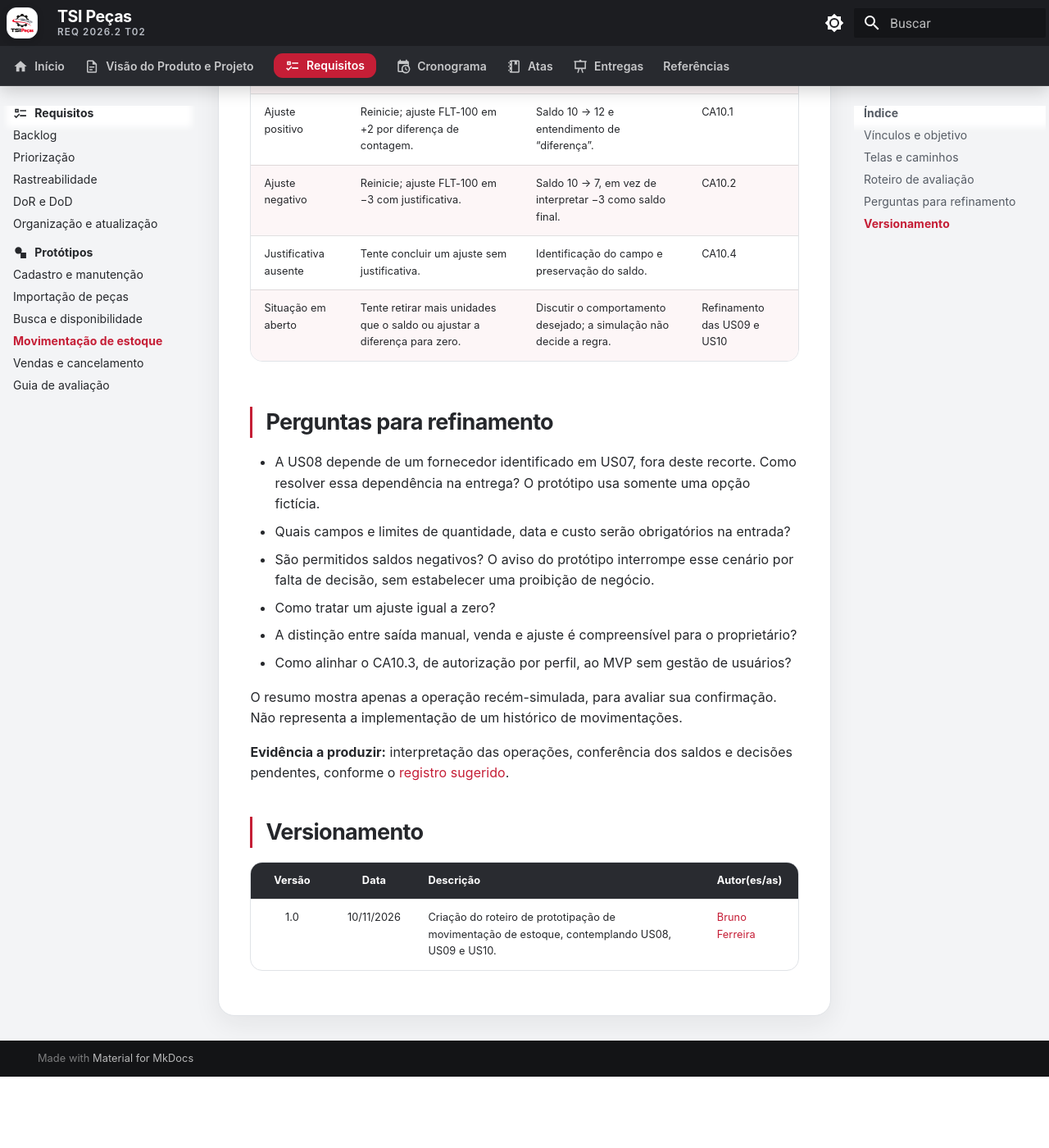
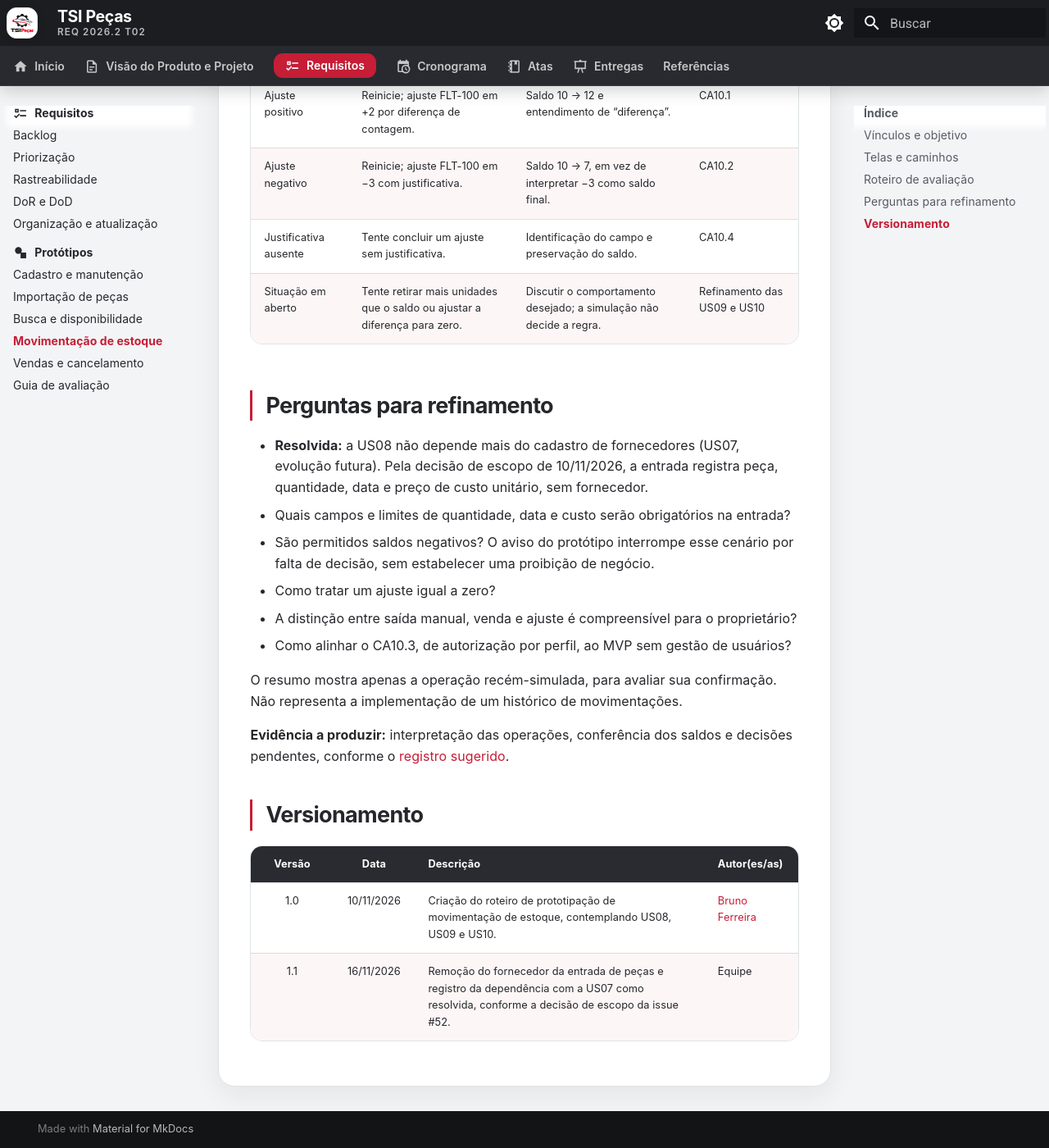
Before and after one commit to mdsreq-fga-unb/REQ-202562-T02-TSI-AutoPecas, an MkDocs documentation site: the page built from docs/prototipos/04-estoque.md, in a window 1280 px wide and 1400 px high, scrolled down 1121 px. Shown: the whole window at 82% size. Built offline with MkDocs 1.6.1 and Material for MkDocs 9.7.7, drawn with Linux system fonts in a browser that asks for light colours; comment, search, counter and statistics services are not loaded; before the commit the page ends 2434 px from its top, so only the background shows below that; some of the changed text lies outside the part shown.

Commit message:
docs: remove fornecedor do protótipo de entrada e alinha evidência ao MVP de 12 US (#52)

```diff
--- a/docs/prototipos/04-estoque.md
+++ b/docs/prototipos/04-estoque.md
@@ -40,8 +40,9 @@ flowchart LR
 
 ## Perguntas para refinamento
 
-- A US08 depende de um fornecedor identificado em US07, fora deste recorte. Como
-  resolver essa dependência na entrega? O protótipo usa somente uma opção fictícia.
+- **Resolvida:** a US08 não depende mais do cadastro de fornecedores (US07, evolução
+  futura). Pela decisão de escopo de 10/11/2026, a entrada registra peça, quantidade,
+  data e preço de custo unitário, sem fornecedor.
 - Quais campos e limites de quantidade, data e custo serão obrigatórios na entrada?
 - São permitidos saldos negativos? O aviso do protótipo interrompe esse cenário por
   falta de decisão, sem estabelecer uma proibição de negócio.
@@ -60,3 +61,4 @@ decisões pendentes, conforme o [registro sugerido](avaliacao.md#registro-sugeri
 | Versão | Data | Descrição | Autor(es/as) |
 | :----: | :--: | --- | --- |
 | 1.0 | 10/11/2026 | Criação do roteiro de prototipação de movimentação de estoque, contemplando US08, US09 e US10. | [Bruno Ferreira](https://github.com/brunnf) |
+| 1.1 | 16/11/2026 | Remoção do fornecedor da entrada de peças e registro da dependência com a US07 como resolvida, conforme a decisão de escopo da issue #52. | Equipe |
--- a/docs/prototipos/interface/prototype.js
+++ b/docs/prototipos/interface/prototype.js
@@ -5,7 +5,7 @@ const groups = {
   catalog: ['Grupo 01 · US01, US03, US05 e US06', 'Cadastro e manutenção', 'Organize a identificação da peça e suas aplicações.', 'Código duplicado no cadastro manual, formato do ano, edição das aplicações e efeito do status inativo ainda exigem refinamento.'],
   import: ['Grupo 02 · US02', 'Importação de peças', 'Explore a validação de uma planilha antes do cadastro em lote.', 'O modelo da planilha, códigos repetidos no arquivo e a política para lotes com erros estão em aberto. A demonstração não lê arquivos reais.'],
   search: ['Grupo 03 · US04 e US12', 'Busca e disponibilidade', 'Encontre a peça e confira a quantidade física disponível.', 'A demonstração usa um filtro por vez e correspondência parcial, como proposta de interação. A regra definitiva de busca e o saldo inicial precisam de validação.'],
-  stock: ['Grupo 04 · US08, US09 e US10', 'Movimentação de estoque', 'Registre entradas, saídas manuais e diferenças de inventário.', 'Fornecedor é uma opção fictícia pré-carregada: a dependência do cadastro de fornecedores permanece aberta. Limites dos campos, ajustes zero e saldo negativo precisam de decisão.'],
+  stock: ['Grupo 04 · US08, US09 e US10', 'Movimentação de estoque', 'Registre entradas, saídas manuais e diferenças de inventário.', 'A entrada registra quantidade, data e custo unitário, sem fornecedor, conforme a decisão de escopo de 10/11/2026. Limites dos campos, ajustes zero e saldo negativo precisam de decisão.'],
   sales: ['Grupo 05 · US15 e US16', 'Vendas e cancelamento', 'Registre os itens vendidos e confira o efeito no estoque.', 'Preço unitário e os três canais apresentados são propostas de interface, ainda a validar. Saldo insuficiente leva a um aviso de refinamento. A confirmação do cancelamento também é uma proposta de interação.'],
 };
 const seedParts = [
@@ -109,12 +109,12 @@ function renderSearch() {
 
 function renderStock() {
   const labels = { entry: 'Entrada de peças · US08', exit: 'Saída manual · US09', adjustment: 'Ajuste de inventário · US10' };
-  content.innerHTML = `<section class="card"><h2>Nova movimentação</h2><form id="stock-form"><div class="grid">${partSelect()}<label>Operação<select name="type" id="movement-type">${Object.entries(labels).map(([value, label]) => `<option value="${value}" ${value === movementType ? 'selected' : ''}>${label}</option>`).join('')}</select></label>${input(movementType === 'adjustment' ? 'Diferença de quantidade (+ ou −)' : 'Quantidade', 'quantity', '', 'type="number" step="1" required')}${movementType !== 'adjustment' ? input('Data da movimentação', 'date', '2026-11-10', 'type="date" required') : ''}${movementType === 'entry' ? `<label>Fornecedor de exemplo<select name="supplier"><option>Distribuidora exemplo</option></select><small>Opção fictícia para avaliar o fluxo; cadastro de fornecedores fora deste protótipo.</small></label>${input('Preço de custo unitário (R$)', 'cost', '', 'type="number" step="0.01" min="0" required')}` : `<label class="full">${movementType === 'adjustment' ? 'Justificativa' : 'Motivo'}<textarea name="reason" required></textarea></label>`}</div><p class="balance">${getPart().balance} <small>unidades antes da operação</small></p>${movementType === 'adjustment' ? '<p class="muted">Informe a diferença, não o saldo final. Exemplo: saldo 10 e diferença −3 resultam em 7.</p>' : ''}<div class="actions"><button class="primary" type="submit">Simular movimentação</button></div></form></section>`;
+  content.innerHTML = `<section class="card"><h2>Nova movimentação</h2><form id="stock-form"><div class="grid">${partSelect()}<label>Operação<select name="type" id="movement-type">${Object.entries(labels).map(([value, label]) => `<option value="${value}" ${value === movementType ? 'selected' : ''}>${label}</option>`).join('')}</select></label>${input(movementType === 'adjustment' ? 'Diferença de quantidade (+ ou −)' : 'Quantidade', 'quantity', '', 'type="number" step="1" required')}${movementType !== 'adjustment' ? input('Data da movimentação', 'date', '2026-11-10', 'type="date" required') : ''}${movementType === 'entry' ? `${input('Preço de custo unitário (R$)', 'cost', '', 'type="number" step="0.01" min="0" required')}` : `<label class="full">${movementType === 'adjustment' ? 'Justificativa' : 'Motivo'}<textarea name="reason" required></textarea></label>`}</div><p class="balance">${getPart().balance} <small>unidades antes da operação</small></p>${movementType === 'adjustment' ? '<p class="muted">Informe a diferença, não o saldo final. Exemplo: saldo 10 e diferença −3 resultam em 7.</p>' : ''}<div class="actions"><button class="primary" type="submit">Simular movimentação</button></div></form></section>`;
 }
 
 function renderMovementResult(part, before, quantity, fields) {
   const labels = { entry: 'Entrada', exit: 'Saída manual', adjustment: 'Ajuste de inventário' };
-  const detail = movementType === 'entry' ? `${escapeHtml(fields.date)} · ${escapeHtml(fields.supplier)} · Custo unitário ${money(Math.round(Number(fields.cost) * 100))}` : `${movementType === 'exit' ? `${escapeHtml(fields.date)} · ` : ''}${escapeHtml(fields.reason)}`;
+  const detail = movementType === 'entry' ? `${escapeHtml(fields.date)} · Custo unitário ${money(Math.round(Number(fields.cost) * 100))}` : `${movementType === 'exit' ? `${escapeHtml(fields.date)} · ` : ''}${escapeHtml(fields.reason)}`;
   content.innerHTML = `<section class="card"><span class="tag active">Movimentação simulada</span><h2>${labels[movementType]} de ${escapeHtml(part.name)}</h2><p>${detail}</p><div class="grid three"><div><p>Saldo anterior</p><p class="balance">${before}</p></div><div><p>Variação</p><p class="balance">${quantity > 0 ? '+' : ''}${quantity}</p></div><div><p>Saldo atualizado</p><p class="balance">${part.balance}</p></div></div><p class="muted">As demais peças mantêm seus saldos.</p><div class="actions">${button('Nova movimentação', 'stock')}${button('Consultar peça', 'detail', part.id, 'primary')}</div></section>`;
 }
 
```
Also changed, not shown: other parts of docs/prototipos/04-estoque.md (+2 -2 lines), docs/visao-produto/interacao-equipe-cliente.md (+2 -1 lines).
